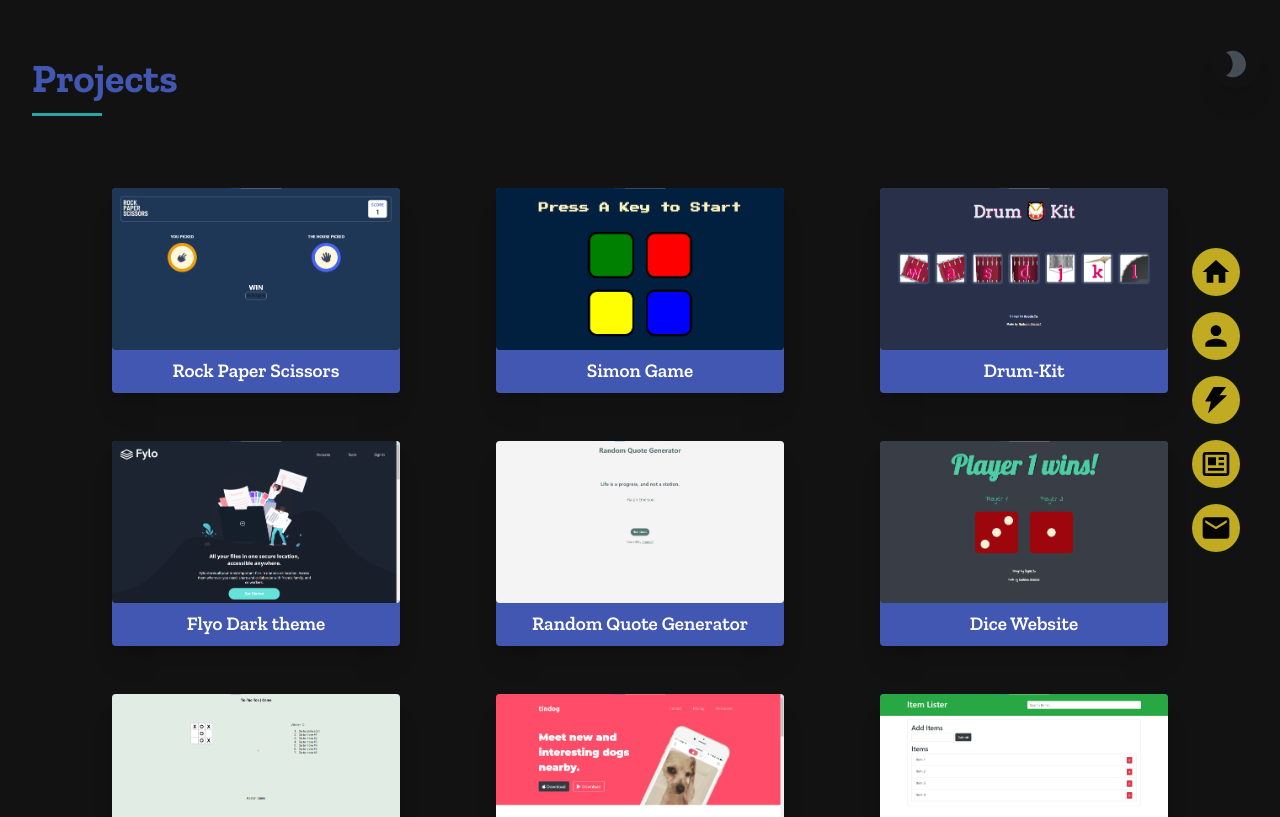
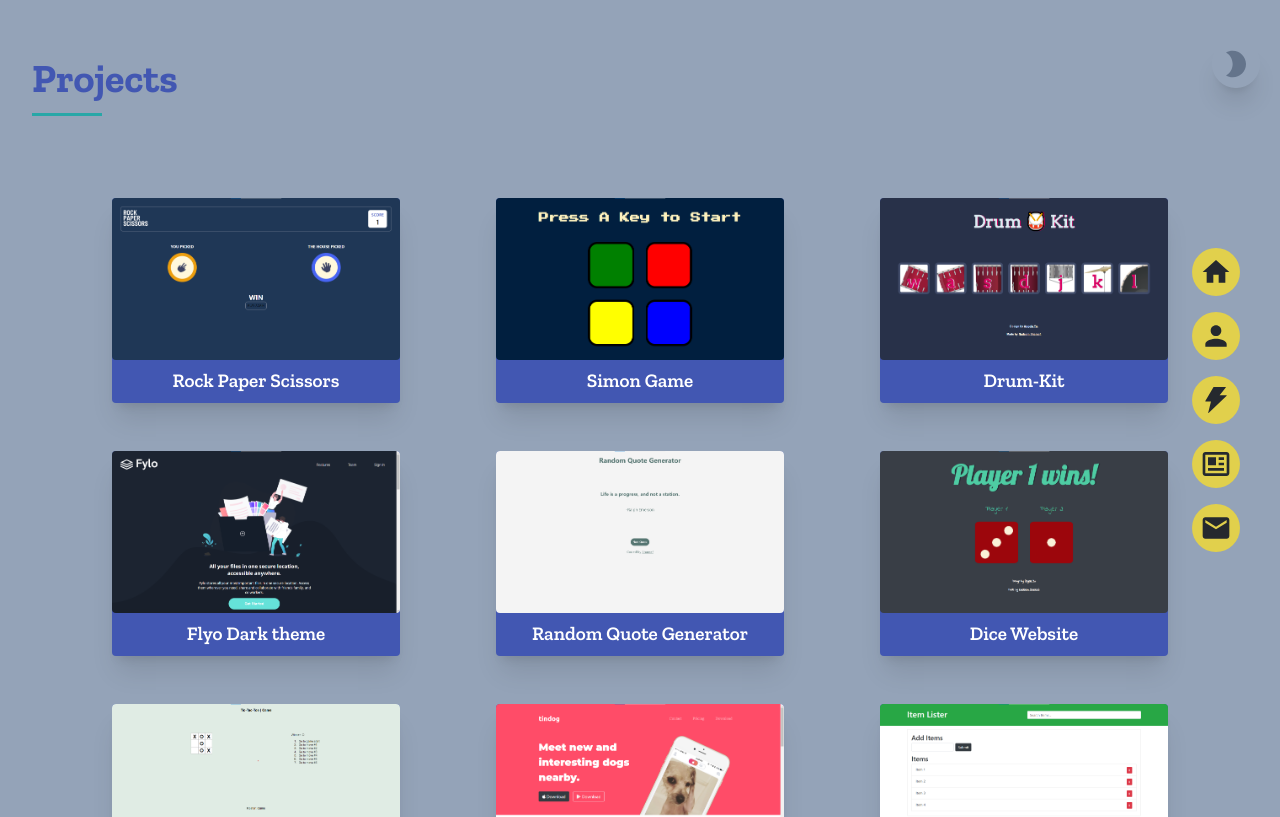
Before and after one commit to shareef99/portfolio-old, a Next.js app: page /projects in a window 1280 px wide. Shown: the top 817 px of the page. Built offline with nearby package versions, Linux system fonts and the light colour scheme; a web font is replaced by a local one.

Commit message:
✨ add dark mode and dark mode colors

```diff
--- a/components/layout.jsx
+++ b/components/layout.jsx
@@ -13,19 +13,21 @@ import { AiFillThunderbolt } from "react-icons/ai";
 import { useTheme } from "next-themes";
 
 export default function Layout({ children }) {
+  const [isDarkMode, setIsDarkMode] = useState();
   const { theme, setTheme } = useTheme();
-  console.log(theme);
+
+  useEffect(() => {
+    setIsDarkMode(theme === "dark" ? true : false);
+  }, [theme]);
 
   return (
     <Fragment>
       <header>
         <div
-          className="fixed right-5 top-10 z-50 p-2 rounded-full cursor-pointer shadow-xl"
-          style={{
-            color: theme === "dark" ? "var(--gray)" : "var(--yellow)",
-          }}
+          className="fixed right-5 top-10 z-50 p-2 rounded-full cursor-pointer shadow-xl text-yellow
+            dark:text-slate-500"
         >
-          {theme === "dark" ? (
+          {isDarkMode ? (
             <MdModeNight size="2rem" onClick={() => setTheme("light")} />
           ) : (
             <MdLightMode size="2rem" onClick={() => setTheme("dark")} />
--- a/pages/about.jsx
+++ b/pages/about.jsx
@@ -5,7 +5,11 @@ import { skills } from "../public/dummyData";
 function about() {
   return (
     <Layout>
-      <section id="introduction" className="container mt-8 mb-10 text-center">
+      <section
+        id="introduction"
+        className="container pt-8 pb-10 text-center dark:bg-slate-400 text-primary-text-color
+          dark:text-dark-text-color"
+      >
         <h2 className="text-left">Introduction</h2>
         <div>
           <img
--- a/pages/blogs/[slug].jsx
+++ b/pages/blogs/[slug].jsx
@@ -18,13 +18,13 @@ const Post = ({ htmlString, data }) => {
         <meta name="viewport" content="width=device-width, initial-scale=1.0" />
         <meta httpEquiv="content-type" content="text/html; charset=UTF-8" />
       </Head>
-      <section className="container my-12">
+      <section className="container py-12 dark:bg-slate-400 dark:text-dark-text-color">
         <div>
           <h2>{data.title}</h2>
         </div>
         <article className="mx-auto my-10 md:w-[70%]">
           <div dangerouslySetInnerHTML={{ __html: htmlString }}></div>
-          <Link href="/blog">← Back to blogs</Link>
+          <Link href="/blogs">← Back to blogs</Link>
         </article>
       </section>
     </Layout>
--- a/pages/blogs/index.jsx
+++ b/pages/blogs/index.jsx
@@ -22,11 +22,11 @@ export default function blog({ allPostsData }) {
         <meta name="viewport" content="width=device-width, initial-scale=1.0" />
         <meta httpEquiv="content-type" content="text/html; charset=UTF-8" />
       </Head>
-      <section className="container mt-12">
+      <section className="container pt-12 dark:bg-slate-400 dark:text-dark-text-color">
         <h2>Blogs</h2>
-        <div className="w-11/12">
+        <div className="w-11/12 pb-8">
           {allPostsData.map(({ id, title, description, date }) => (
-            <div key={id} id="blogContainer" className="my-8 ml-4">
+            <div key={id} id="blogContainer" className="py-8 ml-4">
               <h3 className="text-2xl">
                 <Link href={`/blogs/${id}`}>{title}</Link>
               </h3>
--- a/pages/contact.jsx
+++ b/pages/contact.jsx
@@ -3,7 +3,7 @@ import Layout from "../components/layout";
 const contact = () => {
   return (
     <Layout>
-      <section className="w-screen h-screen bg-blue">
+      <section className="w-screen h-screen bg-blue text-primary-text-color dark:text-dark-text-color">
         <section className="container flex-center flex-col h-screen md:w-1/2">
           <h1 className="text-yellow text-4xl w-full font-semibold mb-8">
             Contact Shareef
--- a/pages/index.jsx
+++ b/pages/index.jsx
@@ -2,31 +2,12 @@ import { useRef, useEffect } from "react";
 import Head from "next/head";
 import Link from "next/link";
 import Layout from "../components/layout";
+import { homePageText as text } from "../public/dummyData";
 
 export default function index() {
-  // Constants
-  const text = [
-    "H",
-    "i",
-    "!",
-    "  ",
-    "I",
-    "'m",
-    " ",
-    "S",
-    "h",
-    "a",
-    "r",
-    "e",
-    "e",
-    "f",
-    ".",
-  ];
-
   // Refs
   const textRef = useRef(null);
 
-  // Effects
   // This useEffect animates the text on first load.
   useEffect(() => {
     let char = 0;
@@ -71,7 +52,7 @@ export default function index() {
               </span>
             )
           )}
-          <p className="text-amber-300 mt-2">
+          <p className="text-amber-300 dark:text-amber-400 mt-2">
             Frontend Developer | Blogger | Student
           </p>
         </div>
--- a/pages/projects.jsx
+++ b/pages/projects.jsx
@@ -25,8 +25,8 @@ export default function Project() {
           type="image/x-icon"
         />
       </Head>
-      <section className="container">
-        <h2 className="my-12">Projects</h2>
+      <section className="container dark:bg-slate-400">
+        <h2 className="py-12">Projects</h2>
         <div className="flex flex-wrap m-auto text-center justify-center">
           {projects.map((project) => {
             return (
--- a/public/dummyData.js
+++ b/public/dummyData.js
@@ -99,3 +99,21 @@ export const projects = [
     title: "Huddle Landing Page",
   },
 ];
+
+export const homePageText = [
+  "H",
+  "i",
+  "!",
+  "  ",
+  "I",
+  "'m",
+  " ",
+  "S",
+  "h",
+  "a",
+  "r",
+  "e",
+  "e",
+  "f",
+  ".",
+];
--- a/styles/global.css
+++ b/styles/global.css
@@ -58,6 +58,10 @@ body {
   color: var(--white);
 }
 
+.dark .text.fade {
+  color: var(--primary-text);
+}
+
 .animate-bounce:hover {
   min-width: 10px;
   display: inline-block;
--- a/tailwind.config.js
+++ b/tailwind.config.js
@@ -20,14 +20,9 @@ module.exports = {
         codingMan: "url('/images/coding man.webp')",
       },
       colors: {
-        orange: "var(--orange)",
-        pink: "var(--pink)",
         blue: "var(--blue)",
-        green: "var(--green)",
-        "dark-green": "var(--dark-green)",
         "primary-text-color": "var(--primary-text)",
         "dark-text-color": "var(--dark-text)",
-        gray: "var(--gray)",
         "primary-bg": "var(--primary-bg-color)",
         yellow: "var(--yellow)",
         white: "var(--white)",
```
